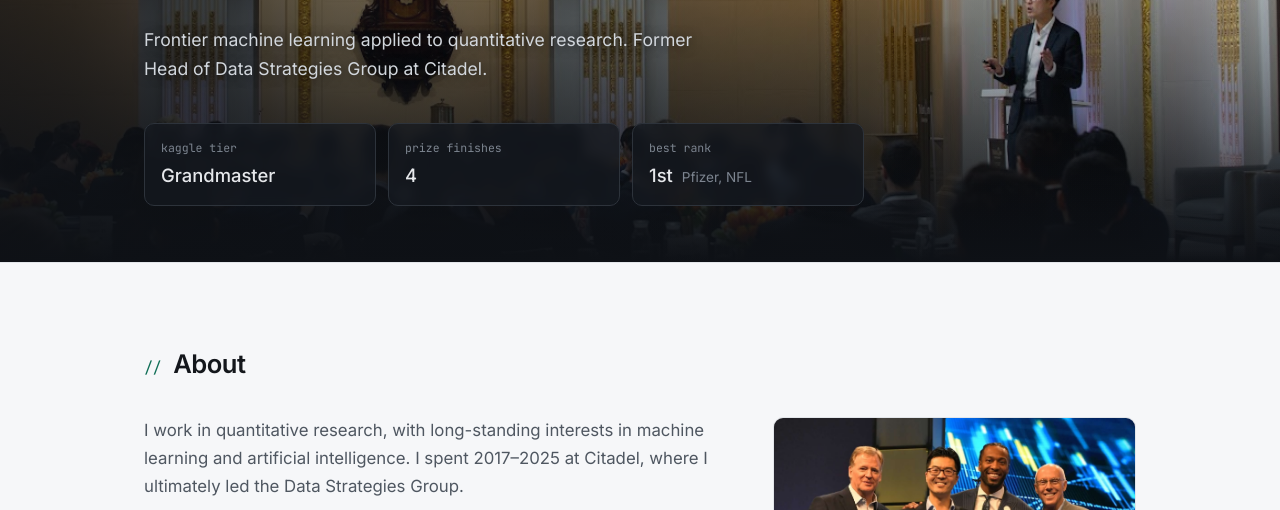
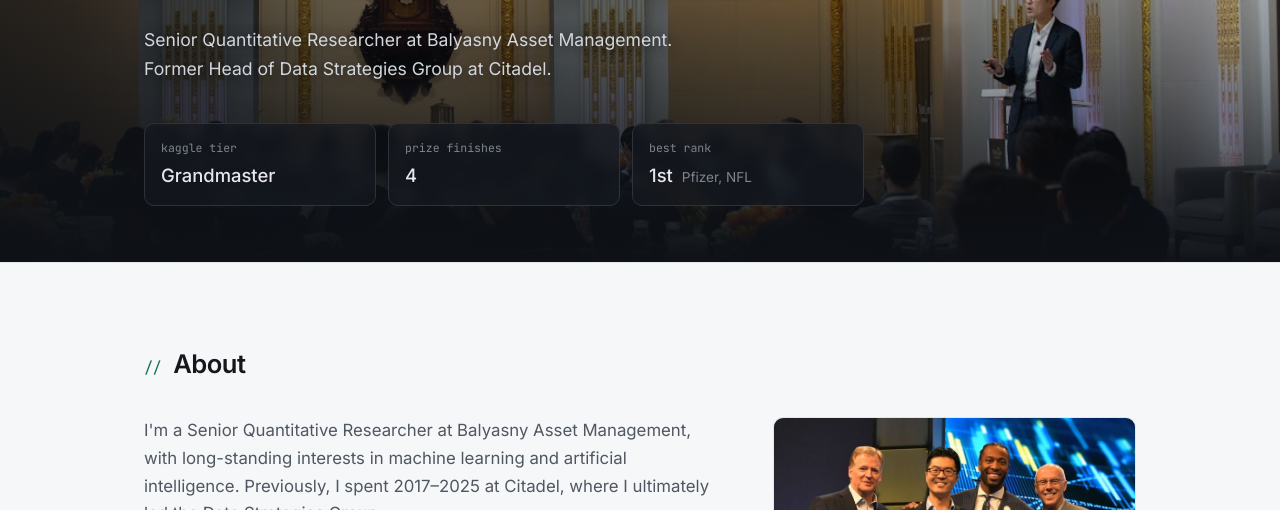
Before and after one commit to hallayang/hallayang.github.io, a plain HTML site: page index.html in a window 1280 px wide. Shown: the part 442-952 px from the top of the page. Drawn offline with Linux system fonts and the light colour scheme.

Commit message:
Add files via upload

```diff
--- a/index.html
+++ b/index.html
@@ -54,7 +54,7 @@
                 </div>
             </div>
             <p class="hero-description">
-                Frontier machine learning applied to quantitative research.
+                Senior Quantitative Researcher at Balyasny Asset Management.
                 Former Head of Data Strategies Group at Citadel.
             </p>
             <dl class="stats">
@@ -82,8 +82,8 @@
             <div class="about-layout">
                 <div class="about-content">
                     <p class="about-text">
-                        I work in quantitative research, with long-standing interests in machine learning and artificial intelligence.
-                        I spent 2017–2025 at Citadel, where I ultimately led the Data Strategies Group.
+                        I'm a Senior Quantitative Researcher at Balyasny Asset Management, with long-standing interests in machine learning and artificial intelligence.
+                        Previously, I spent 2017–2025 at Citadel, where I ultimately led the Data Strategies Group.
                     </p>
                     <p class="about-text">
                         My recent research spans neural architectures for computer vision, 3D structural biology, applications of transformers to complex problems,
@@ -259,6 +259,12 @@
             <h3 class="subsection-title first">Experience</h3>
             <ol class="timeline">
                 <li class="timeline-item">
+                    <span class="timeline-period">2026–</span>
+                    <div>
+                        <h3 class="timeline-title">Senior Quantitative Researcher <span class="org">Balyasny Asset Management</span></h3>
+                    </div>
+                </li>
+                <li class="timeline-item">
                     <span class="timeline-period">2017–2025</span>
                     <div>
                         <h3 class="timeline-title">Head of Data Strategies Group <span class="org">Citadel</span></h3>
```
